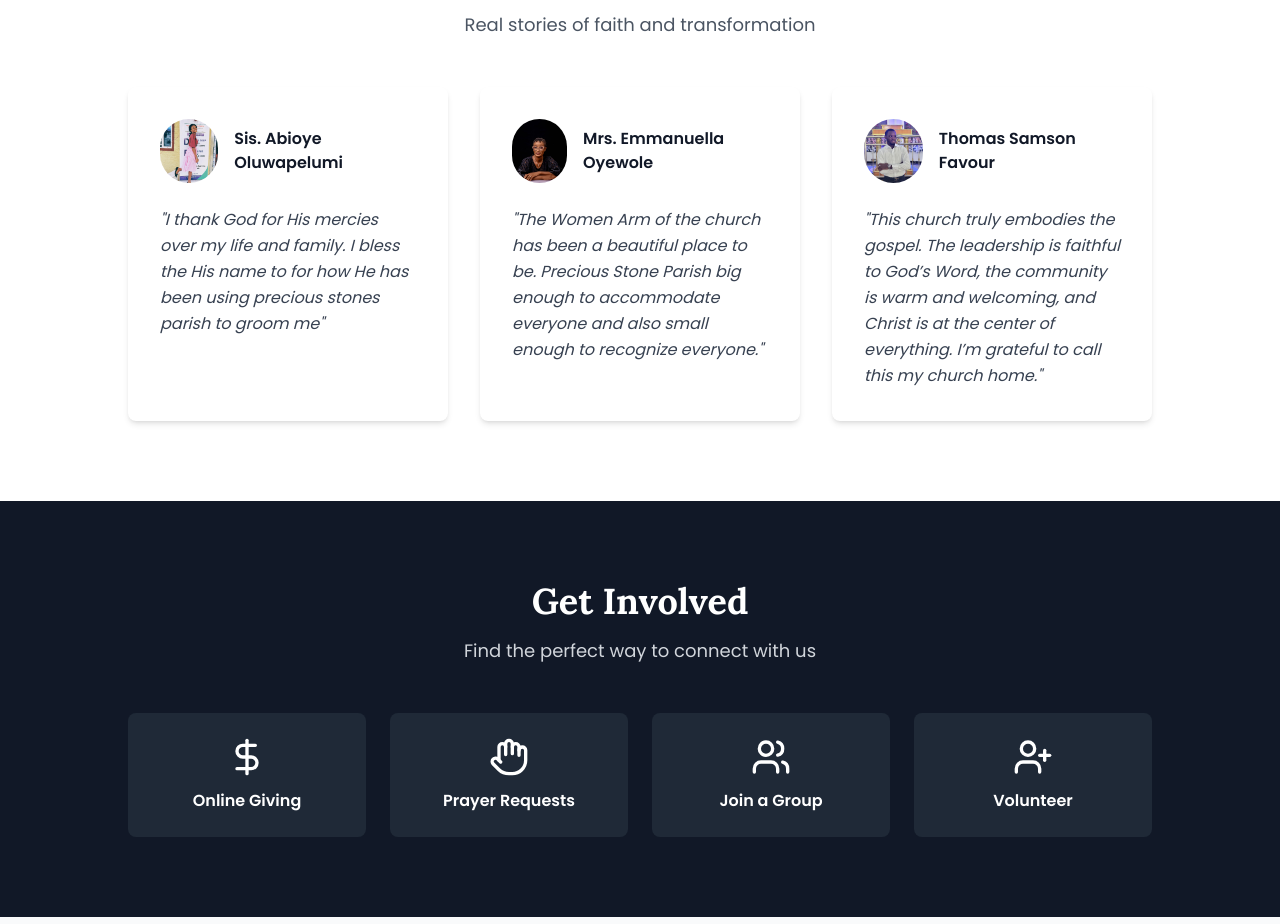
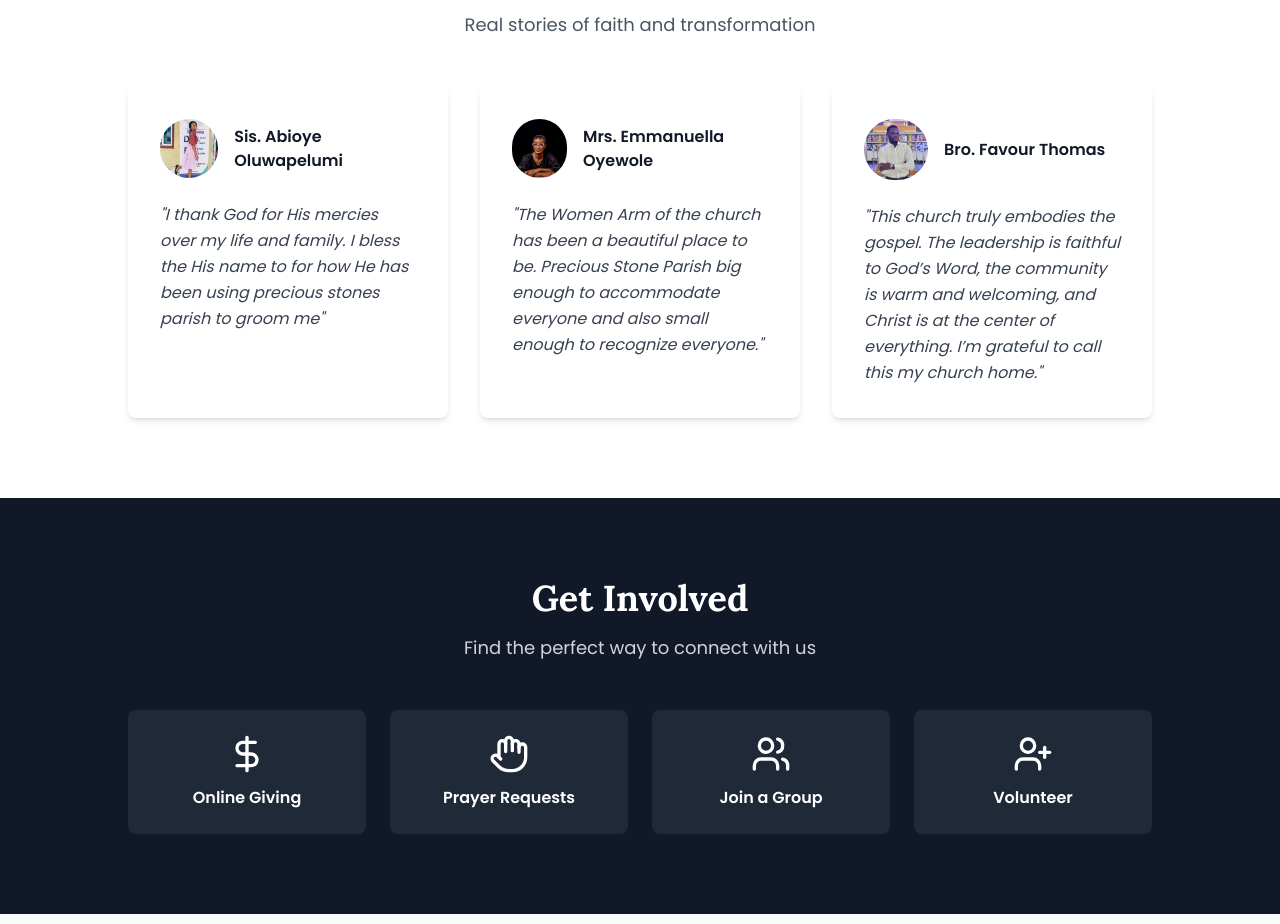
Before and after one commit to favour-samson/precious-stone, a React (Vite) app: page / in a window 1280 px wide. Shown: the part 5020-5944 px from the top of the page. Built offline with nearby package versions, Linux system fonts and the light colour scheme.

Commit message:
changes added

```diff
--- a/client/pages/Index.tsx
+++ b/client/pages/Index.tsx
@@ -684,7 +684,7 @@ export default function Index() {
                 <img
                   src="/images/pelumi.jpeg"
                   alt="Testimony"
-                  className="w-16 h-16 rounded-full object-cover"
+                  className="w-16 h-[3.7rem] rounded-full object-cover"
                 />
                 <div>
                   <h4 className="font-semibold text-gray-900">
@@ -705,7 +705,7 @@ export default function Index() {
                 <img
                   src="/images/awoyele.jpeg"
                   alt="Testimony"
-                  className="w-16 h-16 rounded-full object-cover"
+                  className="w-16 h-[3.7rem] rounded-full object-cover"
                 />
                 <div>
                   <h4 className="font-semibold text-gray-900">
@@ -726,11 +726,11 @@ export default function Index() {
                 <img
                   src="/images/favour.jpeg"
                   alt="Testimony"
-                  className="w-16 h-16 rounded-full object-cover"
+                  className="w-16 h-[3.8rem] rounded-full object-cover"
                 />
                 <div>
                   <h4 className="font-semibold text-gray-900">
-                    Thomas Samson Favour
+                    Bro. Favour Thomas
                   </h4>
                 </div>
               </div>
```
